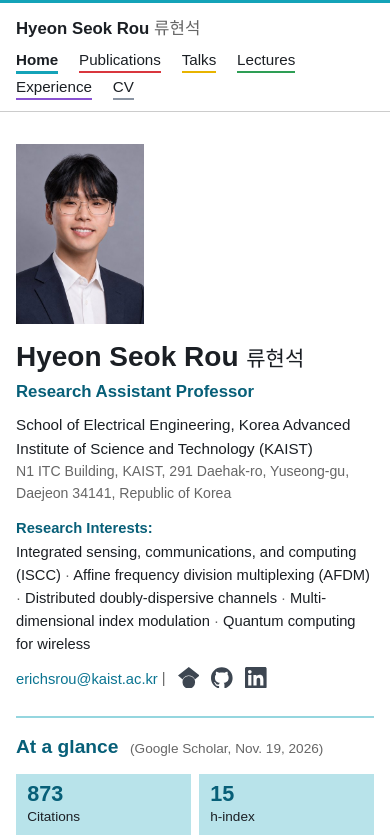
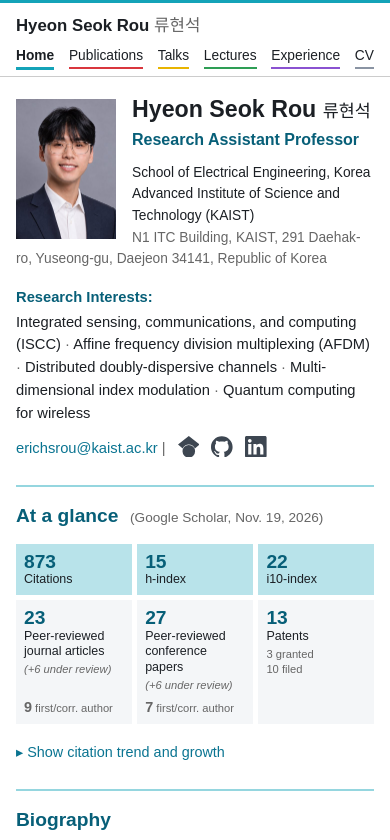
Before and after one commit to eric-hs-rou/eric-hs-rou.github.io, a plain HTML site: page index.html in a window 390 px wide. Shown: the top 840 px of the page. Drawn offline with Linux system fonts and the light colour scheme.

Commit message:
Site update 2026-11-19

```diff
--- a/css/site.css
+++ b/css/site.css
@@ -369,3 +369,36 @@ body.t-publications h2::before { top: -.85rem; }
 .hero .contact .links a svg { width: 1.35rem; height: 1.35rem; vertical-align: -.3rem; }
 .hero { grid-template-columns: 9.5rem 1fr; }
 @media (max-width: 640px) { .hero { grid-template-columns: 1fr; } }
+
+/* ---- PHONE (Eric, 2026-11-19: desktop unchanged; phones get a tighter layout) ---- */
+.cv-open { display: none; }
+@media (max-width: 640px) {
+  /* menu on one row (scrolls sideways on very narrow screens instead of wrapping) */
+  .bar { padding: .6rem 0 .2rem; gap: .3rem; }
+  nav { width: 100%; }
+  nav ul { flex-wrap: nowrap; justify-content: space-between; overflow-x: auto; gap: 0 .5rem; padding-bottom: .35rem; scrollbar-width: none; }
+  nav ul::-webkit-scrollbar { display: none; }
+  nav a { font-size: .86rem; white-space: nowrap; }
+  /* home: small photo beside the name, research interests full width below */
+  .hero { display: block; margin-top: 1.2rem; }
+  .hero .portrait { float: left; width: 6.25rem; max-width: none; margin: .2rem 1rem .5rem 0; }
+  .hero h1 { font-size: 1.45rem; line-height: 1.2; }
+  .hero h1 .ko { white-space: nowrap; }
+  .hero .role { font-size: 1rem; }
+  .hero .org, .hero .office { font-size: .86rem; }
+  .hero .ri-label { clear: both; padding-top: .3rem; }
+  .hero .contact { clear: both; }
+  /* at a glance: three compact boxes per row */
+  .tiles { grid-template-columns: repeat(3, 1fr); gap: .35rem; }
+  .tile, .tile.b { padding: .45rem .5rem; }
+  .tile .num, .tile.b .num, .facts .tile .num { font-size: 1.2rem; }
+  .tile .lbl, .tile .lbl.lblw { white-space: normal; font-size: .78rem; line-height: 1.25; }
+  .tile .cap, .tile .fc { font-size: .7rem; }
+  /* news: date and tag on one line, text full width */
+  .news li { grid-template-columns: 1fr; gap: .1rem; padding: .45rem 0; }
+  .news .when { flex-direction: row; align-items: baseline; gap: .5rem; }
+  /* CV: phones cannot show an inline PDF well; offer the file instead */
+  .cvpdf { display: none; }
+  .cv-open { display: block; margin-top: 1rem; }
+  .cv-open a { display: inline-block; padding: .55rem 1rem; border: 1px solid var(--accent); border-radius: 4px; font-weight: 600; text-decoration: none; }
+}
--- a/index.html
+++ b/index.html
@@ -15,8 +15,8 @@
 <meta name="twitter:title" content="Hyeon Seok Rou">
 <meta name="twitter:description" content="Academic homepage of Hyeon Seok (Eric) Rou, Research Assistant Professor at KAIST, working on waveform design, integrated sensing and communications, and signal processing for 6G wireless systems.">
 <meta name="twitter:image" content="https://www.erichsrou.com/img/og.jpg">
-<link rel="stylesheet" href="css/site.css?v=72240def">
-<script src="js/site.js?v=72240def" defer></script>
+<link rel="stylesheet" href="css/site.css?v=3535508e">
+<script src="js/site.js?v=3535508e" defer></script>
 </head>
 <body class="t-home">
 <a class="skip" href="#main">Skip to content</a>
```
Also changed, not shown: 404.html (+2 -2 lines), cv.html (+3 -2 lines), experience.html (+2 -2 lines), lectures.html (+2 -2 lines), publications.html (+2 -2 lines), talks.html (+2 -2 lines).
